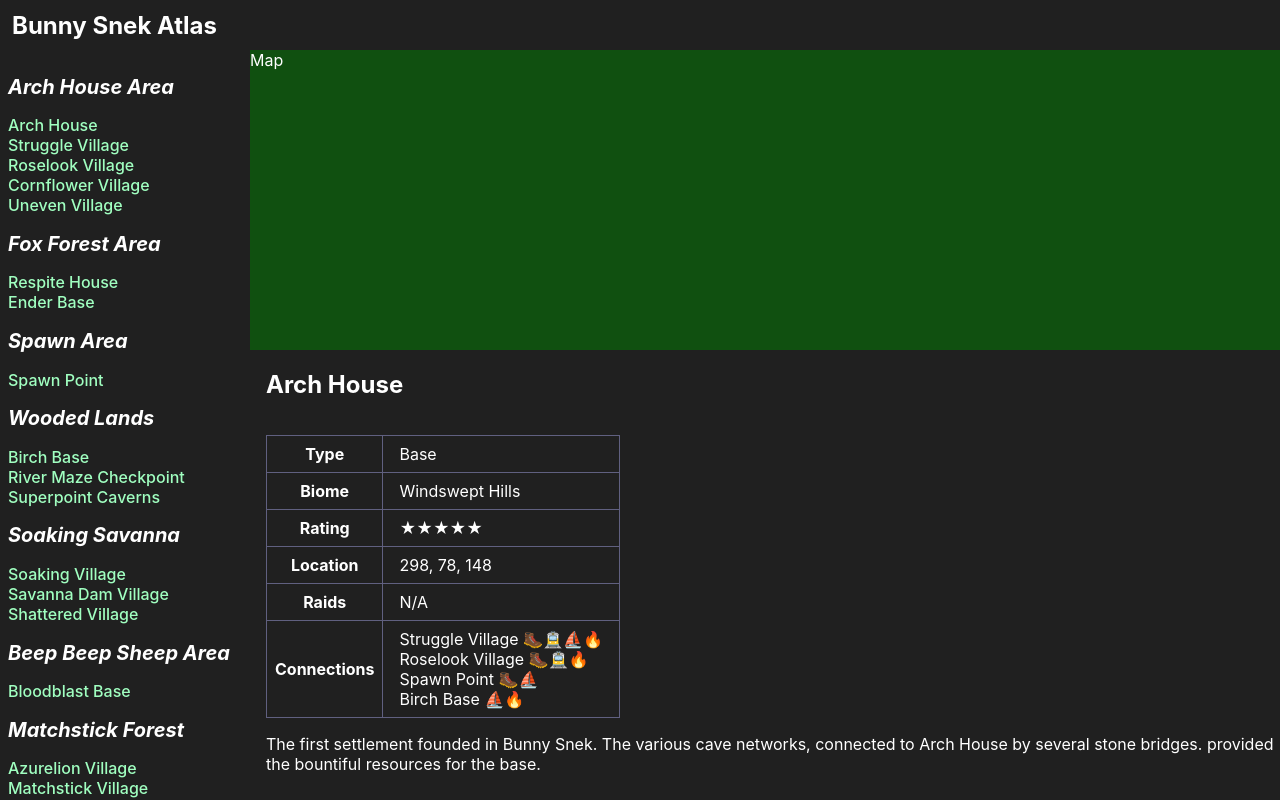
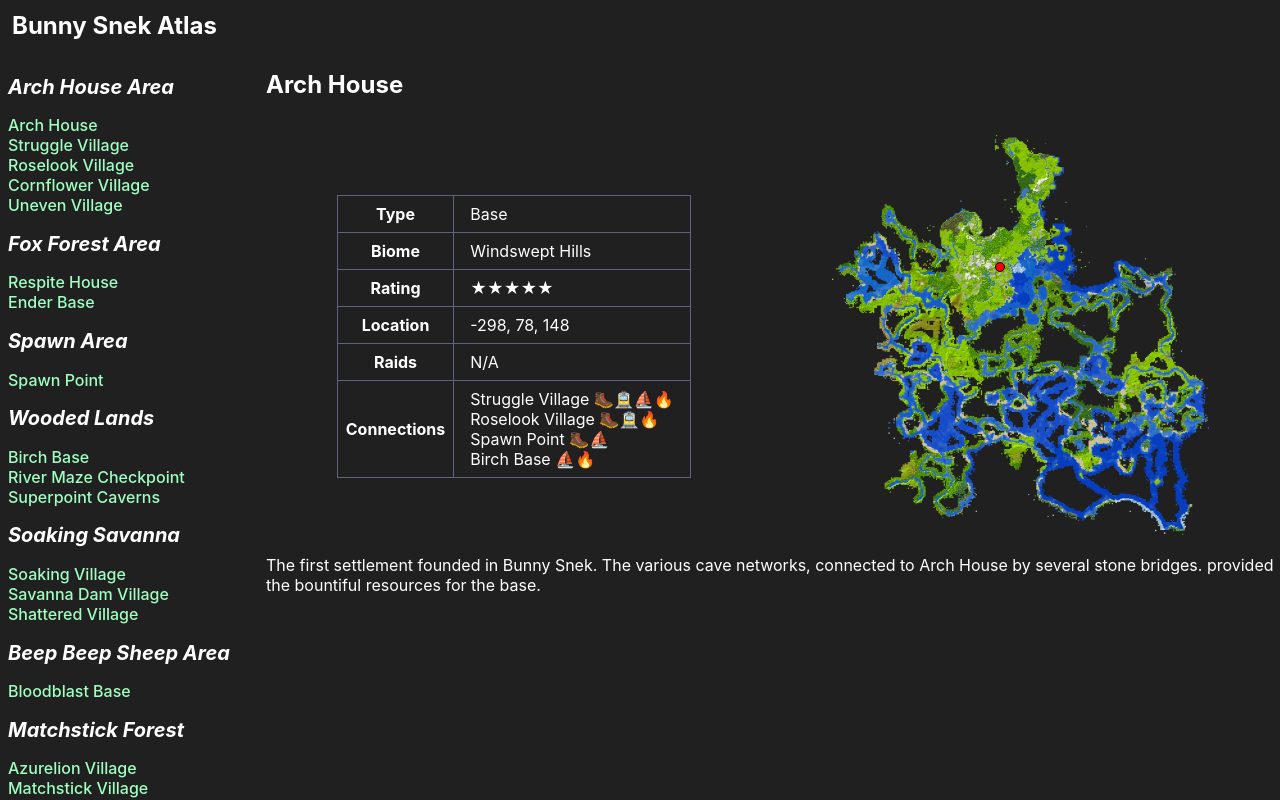
Before and after one commit to mstop4/bunny-snek-atlas-app, a React (Create React App) app: page / in a window 1280 px wide. Both pictures are taken after a click on the element "Arch House". Built offline with nearby package versions, Linux system fonts and the light colour scheme.

Commit message:
add map makers

```diff
--- a/src/components/App.css
+++ b/src/components/App.css
@@ -3,6 +3,6 @@
   width: 100%;
   height: 100%;
   grid-template-columns: minmax(250px, 1fr) 7fr;
-  grid-template-rows: minmax(50px, 1fr) 6fr 9fr;
+  grid-template-rows: minmax(50px, 1fr) 15fr;
   background-color: #202020;
 }
--- a/src/components/App.jsx
+++ b/src/components/App.jsx
@@ -2,7 +2,6 @@ import './App.css';
 import Directory from './Directory';
 import Header from './Header';
 import InfoDisplay from './InfoDisplay';
-import Map from './Map';
 import placesJson from '../data/placesOfInterest.json';
 import { flattenPlaceData } from '../data/dataUtils';
 import { useState } from 'react';
@@ -11,6 +10,7 @@ const flattenedPlacesData = flattenPlaceData(placesJson);
 
 const App = () => {
   const [selectedPlace, setSelectedPlace] = useState(null);
+  const [hoveredPlace, setHoveredPlace] = useState(null);
 
   return (
     <section className="App">
@@ -18,11 +18,12 @@ const App = () => {
       <Directory
         data={placesJson}
         setSelectedPlace={setSelectedPlace}
+        setHoveredPlace={setHoveredPlace}
       />
-      <Map/>
       <InfoDisplay
         data={flattenedPlacesData}
         selectedPlace={selectedPlace}
+        hoveredPlace={hoveredPlace}
       />
     </section>
   );
--- a/src/components/Directory.jsx
+++ b/src/components/Directory.jsx
@@ -1,13 +1,18 @@
 import './Directory.css';
 
 const RegionSection = (props) => {
-  const { region, handlePlaceClick } = props;
+  const { region, handlePlaceClick, handlePlaceHover } = props;
   const placesList = [];
 
   for (const place of region.places) {
     placesList.push(
       <li key={place.name}>
-        <span className="Directory-placeLink" onClick={() => handlePlaceClick(place.name)}>
+        <span
+          className="Directory-placeLink"
+          onClick={() => handlePlaceClick(place.name)}
+          onMouseEnter={() => handlePlaceHover(place.name)}
+          onMouseLeave={() => handlePlaceHover(null)}
+        >
           {place.name}
         </span>
       </li>
@@ -25,12 +30,16 @@ const RegionSection = (props) => {
 }
 
 const Directory = (props) => {
-  const { data, setSelectedPlace } = props;
+  const { data, setSelectedPlace, setHoveredPlace } = props;
   const placesSections = [];
 
   const handlePlaceClick = (place) => {
     setSelectedPlace(place);
   };
+
+  const handlePlaceHover = (place) => {
+    setHoveredPlace(place);
+  }
 
   for (const region of data) {
     placesSections.push(
@@ -38,6 +47,7 @@ const Directory = (props) => {
       key={region.regionName}
       region={region}
       handlePlaceClick={handlePlaceClick}
+      handlePlaceHover={handlePlaceHover}
     />);
   }
 
--- a/src/components/InfoDisplay.css
+++ b/src/components/InfoDisplay.css
@@ -1,7 +1,7 @@
 .InfoDisplay-container {
   padding-left: 1rem;
-  grid-row-start: 3;
-  grid-row-end: 4;
+  grid-row-start: 2;
+  grid-row-end: 3;
   grid-column-start: 2;
   grid-column-end: 3;
   overflow-y: scroll;
@@ -13,6 +13,9 @@
 
 .InfoDisplay-summary {
   padding: 0;
+  display: flex;
+  align-items: center;
+  justify-content: space-around;
 }
 
 .InfoDisplay-infobox {
--- a/src/components/InfoDisplay.jsx
+++ b/src/components/InfoDisplay.jsx
@@ -1,9 +1,10 @@
 import './InfoDisplay.css';
+import Map from './Map';
 import connections from '../data/connections.json';
-import { findConnections, parseBiomes, parseDescription, parseLocation, parseRating } from './InoFidplay_Utils';
+import { findConnections, parseBiomes, parseDescription, parseLocation, parseRating } from './InfoDisplay_Utils';
 
 const InfoDisplay = (props) => {
-  const { data: placeData, selectedPlace } = props;
+  const { data: placeData, selectedPlace, hoveredPlace } = props;
   const currentPlace = placeData.find(place => place.name === selectedPlace);
 
   if (!currentPlace) {
@@ -73,6 +74,11 @@ const InfoDisplay = (props) => {
               </tr>
             </tbody>
           </table>
+          <Map
+            selectedPlace={selectedPlace}
+            hoveredPlace={hoveredPlace}
+            placeData={placeData}
+          />
         </section>
         <section className="InfoDisplay-description">
           {descriptionList}
--- a/src/components/Map.css
+++ b/src/components/Map.css
@@ -1,7 +1,27 @@
 .Map-container {
-  background-color: rgba(0, 128, 0, 0.5);
-  grid-row-start: 2;
-  grid-row-end: 3;
-  grid-column-start: 2;
-  grid-column-end: 3;
+  position: relative;
 }
+
+.Map-container > img {
+  height: 50vh;
+}
+
+.Map-markerSelected {
+  position: absolute;
+  display: inline;
+  width: 8px;
+  height: 8px;
+  border-radius: 50%;
+  background-color: red;
+  border: 1px black solid;
+}
+
+.Map-markerHovered {
+  position: absolute;
+  display: inline;
+  width: 8px;
+  height: 8px;
+  border-radius: 50%;
+  background-color: #40a0ff;
+  border: 1px black solid;
+}
--- a/src/components/Map.jsx
+++ b/src/components/Map.jsx
@@ -1,9 +1,59 @@
 import './Map.css';
+import mapImage from '../img/test.png';
+import mapDetails from '../data/mapDetails.json';
+import { findCoordinates } from '../data/dataUtils';
+import { useRef, useState } from 'react';
+import { calculateCoords } from './Map_Utils';
 
-const Map = () => {
+const MapMarker = (props) => {
+  const { mapDimensions, coords, selected } = props;
+  const cssStyle = calculateCoords(mapDimensions, coords, mapDetails);
+
+  return (
+    <div
+      className={selected ? "Map-markerSelected" : "Map-markerHovered"}
+      style={cssStyle}
+    >
+    </div>
+  );
+}
+
+const Map = (props) => {
+  const { placeData, selectedPlace, hoveredPlace } = props;
+  const [mapDimensions, setMapDimensions] = useState({ x: 0, y: 0 });
+  const mapElem = useRef(null);
+
+  const selectedCoords = selectedPlace ? findCoordinates(placeData, selectedPlace) : null;
+  const hoveredCoords = hoveredPlace ? findCoordinates(placeData, hoveredPlace) : null;
+
+  const onMapImgLoad = () => {
+    const mapElemRect = mapElem.current.getBoundingClientRect();
+    setMapDimensions({
+      x: mapElemRect.width,
+      y: mapElemRect.height
+    });
+  };
+
   return (
     <div className="Map-container">
-      Map
+      <img
+        src={mapImage}
+        alt="Map of Bunny Snek"
+        ref={mapElem}
+        onLoad={onMapImgLoad}
+      />
+      <MapMarker
+        mapDimensions={mapDimensions}
+        coords={selectedCoords}
+        selected={true}
+      />
+      {selectedCoords !== hoveredCoords
+      ? <MapMarker
+        mapDimensions={mapDimensions}
+        coords={hoveredCoords}
+        selected={false}
+      />
+      : null}
     </div>
   )
 }
--- /dev/null
+++ b/src/components/Map_Utils.js
@@ -0,0 +1,20 @@
+export const calculateCoords = (mapDimensions, coords, mapDetails) => {
+  const { left, right, top, bottom } = mapDetails;
+
+  if (coords) {
+    const mapImgCoords = {
+      x: (coords.x - left) / (right - left) * mapDimensions.x,
+      z: (coords.z - top) / (bottom - top) * mapDimensions.y,
+    }
+
+    return {
+      left: `${mapImgCoords.x - 4}px`,
+      top: `${mapImgCoords.z - 4}px`,
+      display: 'inline',
+    };
+  }
+
+  return {
+    display: 'none',
+  };
+}
--- a/src/data/dataUtils.js
+++ b/src/data/dataUtils.js
@@ -12,3 +12,8 @@ export const flattenPlaceData = (placeData) => {
 
   return flattenedPlaceData;
 }
+
+export const findCoordinates = (placeData, placeName) => {
+  const currentPlace = placeData.find(place => place.name === placeName);
+  return currentPlace.location;
+};
--- /dev/null
+++ b/src/data/mapDetails.json
@@ -0,0 +1,6 @@
+{
+  "left": -2560,
+  "right": 2559,
+  "top": -1536,
+  "bottom": 3583
+}
--- a/src/data/placesOfInterest.json
+++ b/src/data/placesOfInterest.json
@@ -8,7 +8,7 @@
         "type": "Base",
         "biomes": [ "Windswept Hills" ],
         "rating": 5,
-        "location": { "x": 298, "y": 78, "z": 148 },
+        "location": { "x": -298, "y": 78, "z": 148 },
         "raidCount": -1,
         "description": [
           "The first settlement founded in Bunny Snek. The various cave networks, connected to Arch House by several stone bridges. provided the bountiful resources for the base."
```
Also changed, not shown: src/components/InfoDisplay_Utils.js (renamed from src/components/InoFidplay_Utils.js), src/img/logo.svg (renamed from src/logo.svg), src/img/test.png (added).
